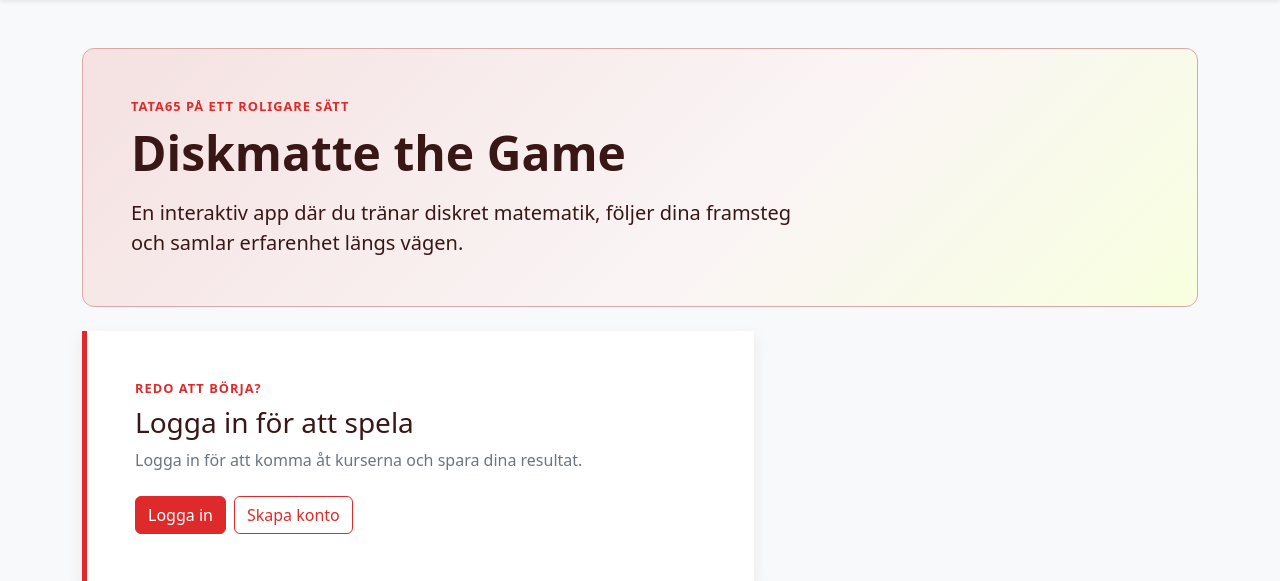
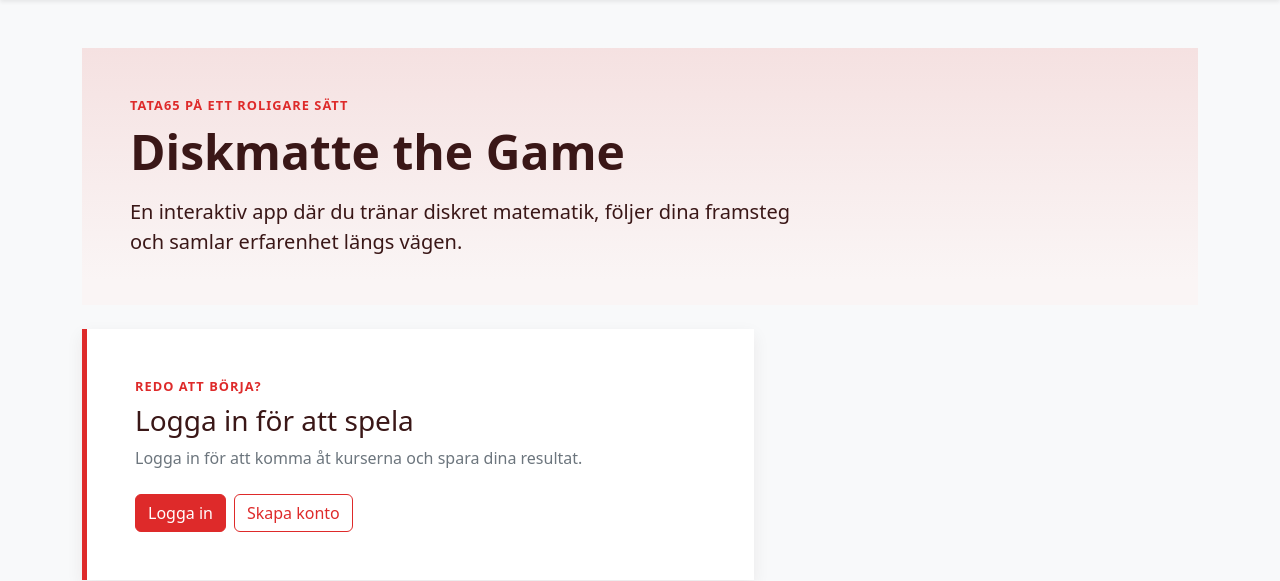
Before and after one commit to ToglivvilgoT/diskmatte-the-game, a Django app: page / in a window 1280 px wide. Shown: the part 56-637 px from the top of the page. Run offline with Django 5.2, Linux system fonts and the light colour scheme; data that the repository does not hold is empty.

Commit message:
fix: change style of home page hero

```diff
--- a/diskmatte-the-game/static/css/app.css
+++ b/diskmatte-the-game/static/css/app.css
@@ -154,9 +154,7 @@ body {
 }
 
 .home-hero {
-    background: linear-gradient(135deg, var(--color-bg-hero-light) 0%, var(--color-bg-hero-lighter) 60%, var(--color-bg-accent-tan) 100%);
-    border: 1px solid var(--bs-primary-border-subtle);
-    border-radius: 0.75rem;
+    background: linear-gradient(180deg, var(--color-bg-hero-light) 0%, var(--color-bg-hero-lighter) 90%);
 }
 
 .home-hero .lead {
```
